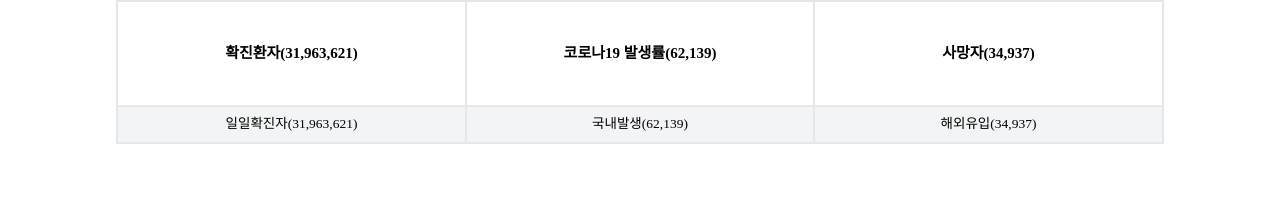
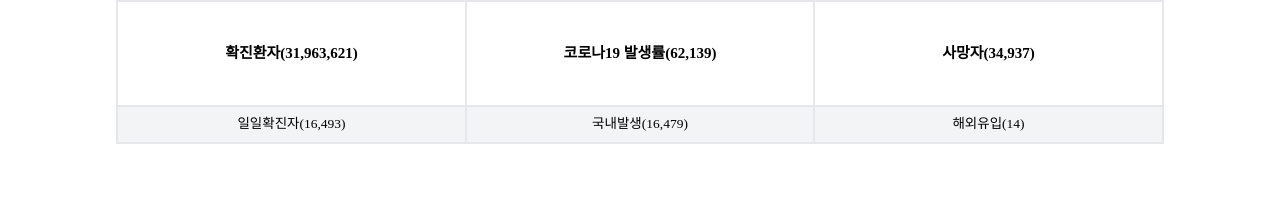
Before and after one commit to bongjunk/covid-19-ts, a Next.js app: page / in a window 1280 px wide. Shown: the part 196-400 px from the top of the page. Built offline with nearby package versions, Linux system fonts and the light colour scheme.

Commit message:
표 치수 수정 (#2)

```diff
--- a/src/app/page.tsx
+++ b/src/app/page.tsx
@@ -40,8 +40,11 @@
   const title = corona.map((el: any) => el.API.apiName);
   const updateTime = corona.map((el: any) => el.API.updateTime);
   const total = corona.map((el: any) => el.korea.totalCnt);
+  const today = province['korea'].newCase;
   const qur = corona.map((el: any) => el.korea.qurRate);
   const death = corona.map((el: any) => el.korea.deathCnt);
+  const cCase = province['korea'].newCcase;
+  const fCase = province['korea'].newFcase;
 
   const areaChange = (e: React.ChangeEvent<HTMLSelectElement>) => {
     const { value } = e.target;
@@ -108,13 +111,13 @@
               </tr>
               <tr className="h-10 mt-4 bg-gray-100">
                 <td className="border-2 w-[33%]">
-                  <p className="text-[0.9rem]">일일확진자({numReg(total)})</p>
+                  <p className="text-[0.9rem]">일일확진자({numReg(today)})</p>
                 </td>
                 <td className="border-2 w-[33%]">
-                  <p className="text-[0.9rem]">국내발생({numReg(qur)})</p>
+                  <p className="text-[0.9rem]">국내발생({numReg(cCase)})</p>
                 </td>
                 <td className="border-2 w-[33%]">
-                  <p className="text-[0.9rem]">해외유입({numReg(death)})</p>
+                  <p className="text-[0.9rem]">해외유입({numReg(fCase)})</p>
                 </td>
               </tr>
             </tbody>
```
